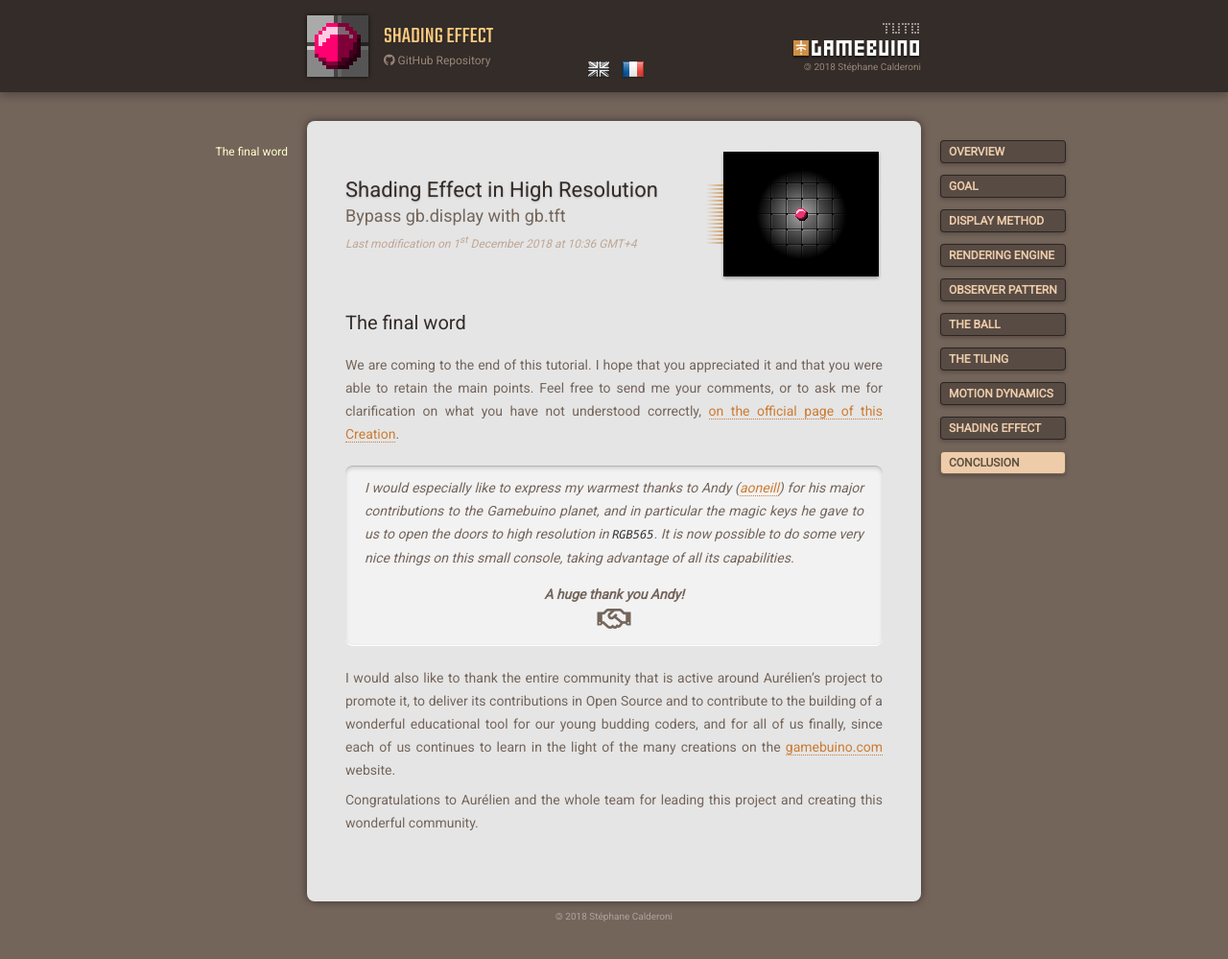
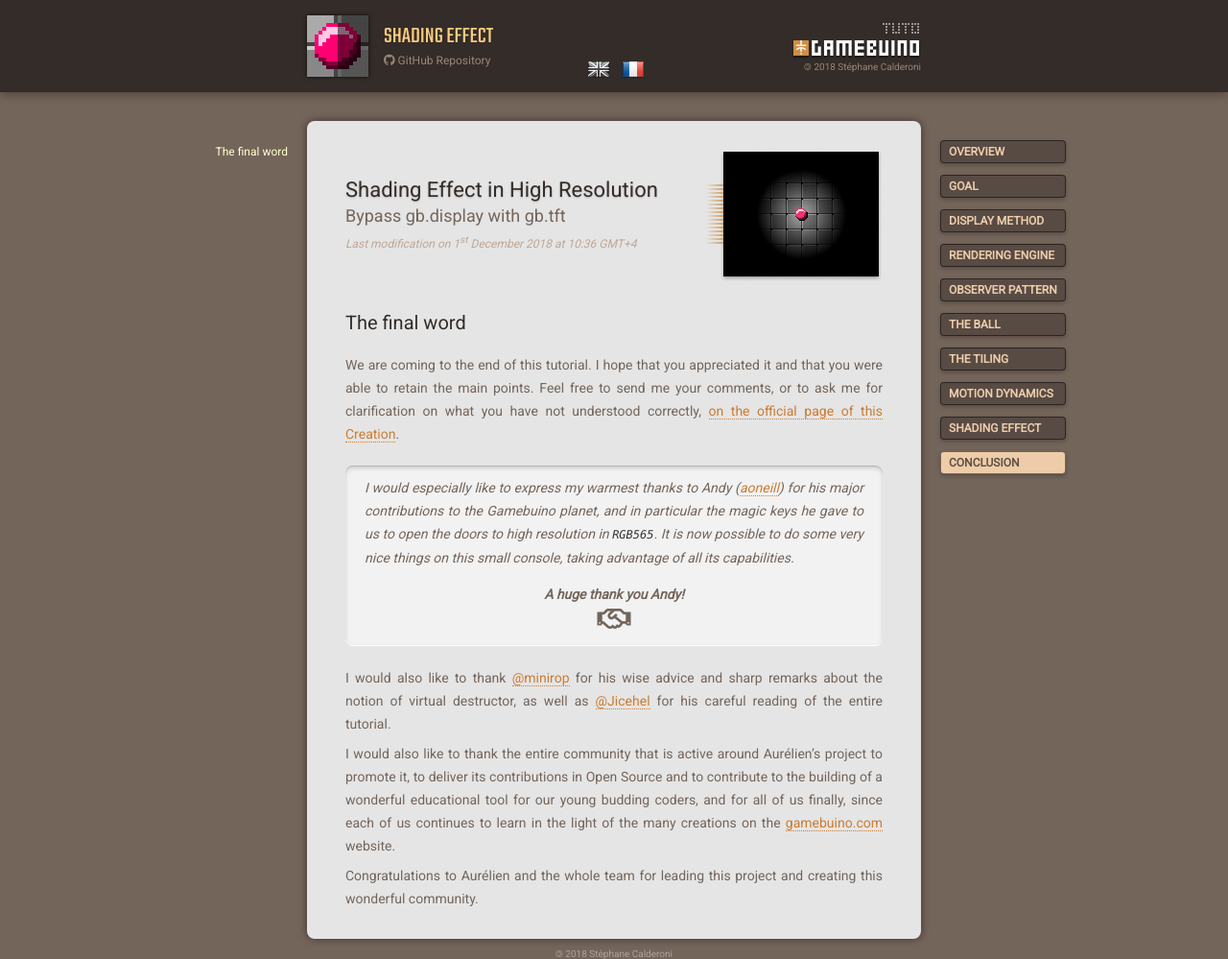
Before and after one commit to iw4rr10r/gb-shading-effect, a Jekyll site: the page built from docs/en/conclusion.md, in a window 1280 px wide and 999 px high. Shown: the whole window at 96% size. Built offline with Jekyll 4.4.1, drawn with Linux system fonts in a browser that asks for light colours; nearby versions of some CDN libraries.

Commit message:
thanks added to the conclusion + rewording of the README

```diff
--- a/docs/en/conclusion.md
+++ b/docs/en/conclusion.md
@@ -14,6 +14,8 @@ We are coming to the end of this tutorial. I hope that you appreciated it and th
 > I would especially like to express my warmest thanks to Andy ([aoneill](https://gamebuino.com/@aoneill)) for his major contributions to the Gamebuino planet, and in particular the magic keys he gave to us to open the doors to high resolution in `RGB565`. It is now possible to do some very nice things on this small console, taking advantage of all its capabilities.
 > <div style="margin-top:1em;text-align:center;"><strong>A huge thank you Andy!</strong><br /><i class="far fa-2x fa-handshake"></i></div>
 
+I would also like to thank [@minirop](https://gamebuino.com/@minirop) for his wise advice and sharp remarks about the notion of virtual destructor, as well as [@Jicehel](https://gamebuino.com/@jicehel) for his careful reading of the entire tutorial.
+
 I would also like to thank the entire community that is active around Aurélien's project to promote it, to deliver its contributions in Open Source and to contribute to the building of a wonderful educational tool for our young budding coders, and for all of us finally, since each of us continues to learn in the light of the many creations on the [gamebuino.com](https://gamebuino.com) website.
 
 Congratulations to Aurélien and the whole team for leading this project and creating this wonderful community.
```
Also changed, not shown: docs/fr/conclusion.md (+2 -0 lines), docs/fr/eclairage-tamise.md (+1 -1 lines), README.md.
